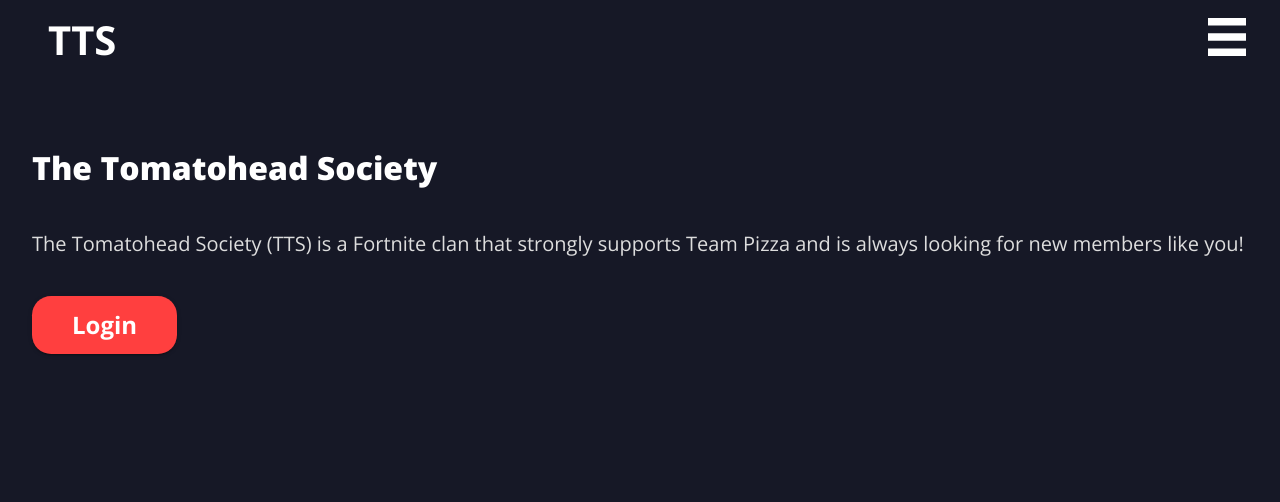
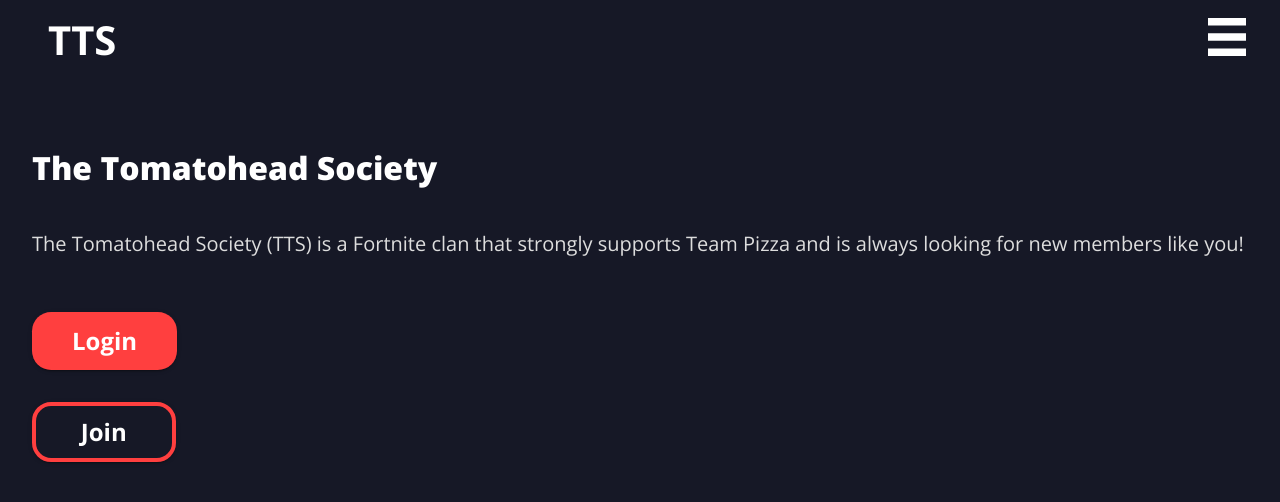
Before and after one commit to CreeperPlanet26/TTS-Redirects, an Angular app: page / in a window 1280 px wide. Shown: the top 502 px of the page. Built offline with nearby package versions, Linux system fonts and the light colour scheme.

Commit message:
join button works

```diff
--- /dev/null
+++ b/src/app/components/buttons/join/invite-link.ts
@@ -0,0 +1 @@
+export const inviteLink = 'https://discord.gg/RNTemwY';
--- a/src/app/components/buttons/join/join.component.html
+++ b/src/app/components/buttons/join/join.component.html
@@ -1 +1 @@
-<p>join works!</p>
+<a [href]="link" mat-raised-button color="warn">Join</a>
--- a/src/app/components/buttons/join/join.component.scss
+++ b/src/app/components/buttons/join/join.component.scss
@@ -0,0 +1,14 @@
+@import "../../../../scss/variables";
+
+.mat-raised-button {
+    font-weight: $bold;
+    font-size: 1.5rem;
+    padding: 0.5rem 2.8rem;
+    background: none;
+    border-radius: 1.2rem;
+    border: 0.3rem solid $primary;
+
+    &:hover {
+        border: 0.3rem solid lighten($primary, 2%);
+    }
+}
--- a/src/app/components/buttons/join/join.component.ts
+++ b/src/app/components/buttons/join/join.component.ts
@@ -1,15 +1,14 @@
-import { Component, OnInit } from '@angular/core';
+import { Component } from '@angular/core';
+import { inviteLink } from './invite-link';
 
 @Component({
   selector: 'app-join',
   templateUrl: './join.component.html',
   styleUrls: ['./join.component.scss']
 })
-export class JoinComponent implements OnInit {
+export class JoinComponent {
+  public link = inviteLink;
 
   constructor() { }
 
-  ngOnInit(): void {
-  }
-
 }
--- a/src/app/components/buttons/login/login.component.ts
+++ b/src/app/components/buttons/login/login.component.ts
@@ -1,15 +1,12 @@
-import { Component, OnInit } from '@angular/core';
+import { Component } from '@angular/core';
 
 @Component({
   selector: 'app-login',
   templateUrl: './login.component.html',
   styleUrls: ['./login.component.scss']
 })
-export class LoginComponent implements OnInit {
+export class LoginComponent {
 
   constructor() { }
 
-  ngOnInit(): void {
-  }
-
 }
--- a/src/app/pages/home/home.component.html
+++ b/src/app/pages/home/home.component.html
@@ -11,5 +11,8 @@
         strongly supports Team Pizza and is always looking
         for new members like you!</p>
 
-    <app-login></app-login>
+    <section>
+        <app-login></app-login>
+        <app-join></app-join>
+    </section>
 </app-nav-bar>
--- a/src/app/pages/home/home.component.scss
+++ b/src/app/pages/home/home.component.scss
@@ -24,7 +24,17 @@
     font-size: 2rem !important;
 }
 
-p,
-app-login {
+p {
     margin: 2rem;
 }
+
+app-login,
+app-join {
+    margin: 1rem 2rem;
+}
+
+section {
+    display: flex;
+    justify-content: flex-start;
+    flex-direction: column;
+}
```
